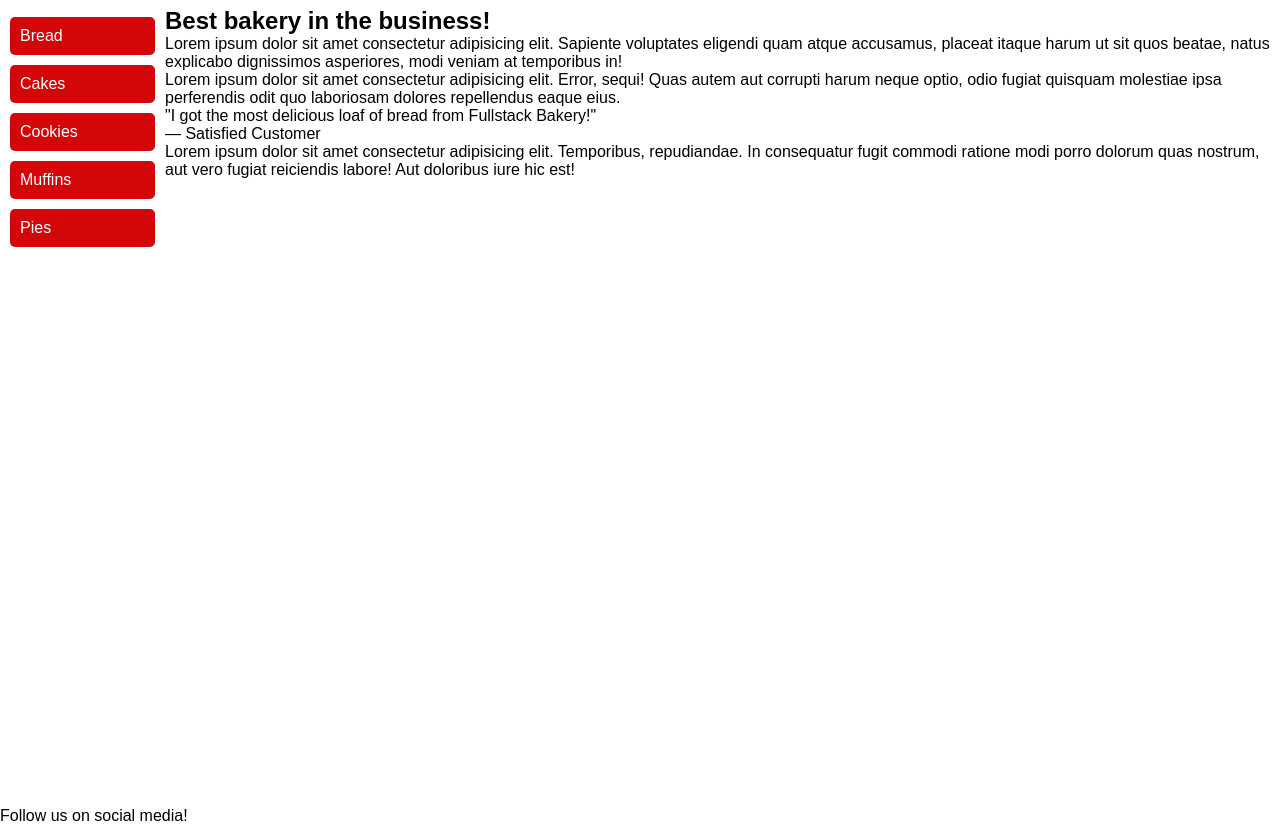
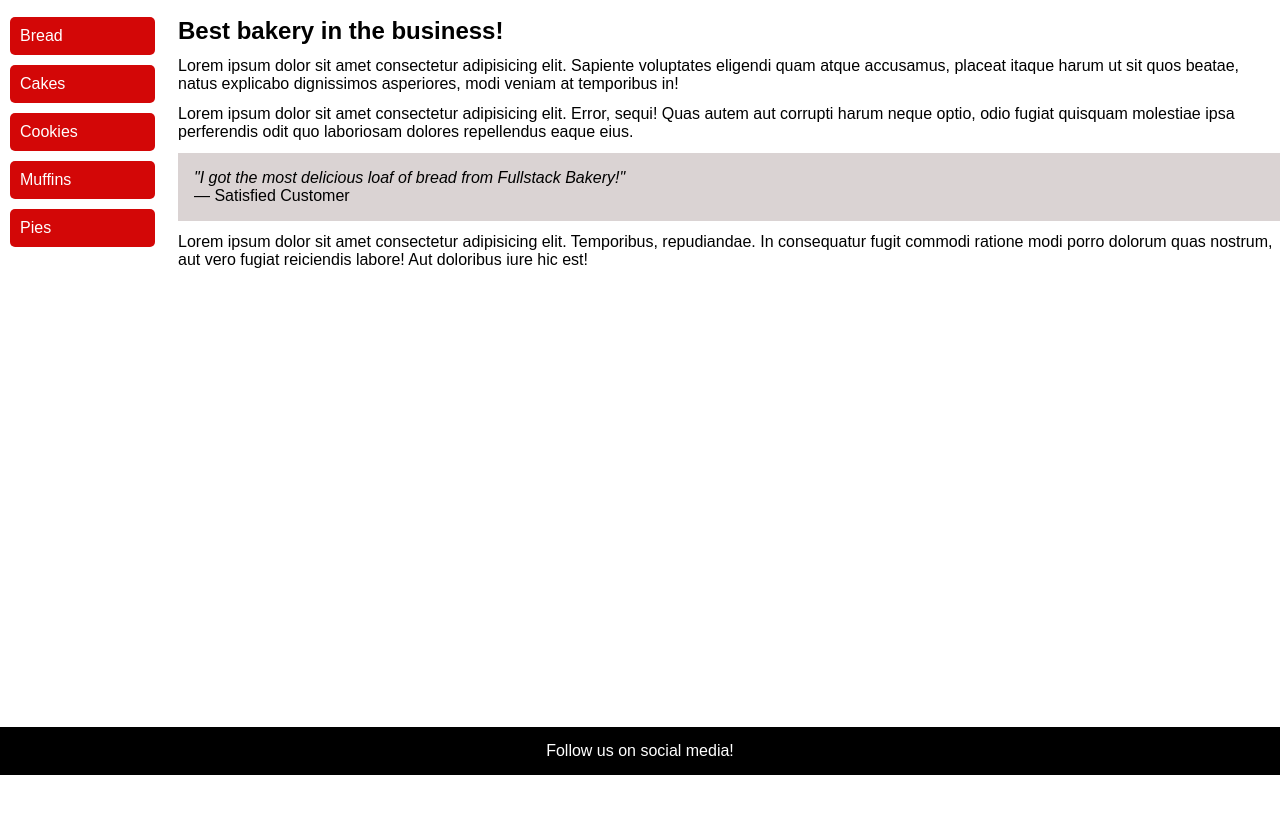
Before and after one commit to SHussain47/fullstack-bakery, a plain HTML site: page index.html in a window 1280 px wide. Shown: the part 45-870 px from the top of the page. After the commit the page ends 820 px from the top, so only its background shows below. Drawn offline with Linux system fonts and the light colour scheme.

Commit message:
feat: adjusted article and footer

```diff
--- a/stylesheet.css
+++ b/stylesheet.css
@@ -30,31 +30,52 @@ nav a {
 
 main {
     display: flex;
-    /* gap: 200px; */
-    height: 100vh;
+    gap: 13px;
+    height: 90vh;
 }
 
 aside {
     width: 165px;
     padding: 10px;
-
 }
 
 ul {
     list-style: none;
-    padding-left: 0;;
-
+    padding-left: 0;
+    display: flex;
+    flex-direction: column;
+    gap: 10px;
 }
 
 li {
     background-color: rgb(211, 7, 7);
     color: white;
-    margin-bottom: 10px;
+    /* margin-bottom: 10px; */
     border-radius: 5px;
     padding: 10px;
-
 }
 
 article {
     flex: 1;
+    display: flex;
+    flex-direction: column;
+    padding-top: 10px;
+    gap: 12px;
 }
+
+.testimonial {
+    padding: 16px;
+    background-color: rgb(218, 211, 211);
+}
+
+blockquote {
+    font-style: italic;
+}
+
+footer {
+    display: flex;
+    justify-content: center;
+    background-color: black;
+    color: white;
+    padding: 15px;
+}
```
